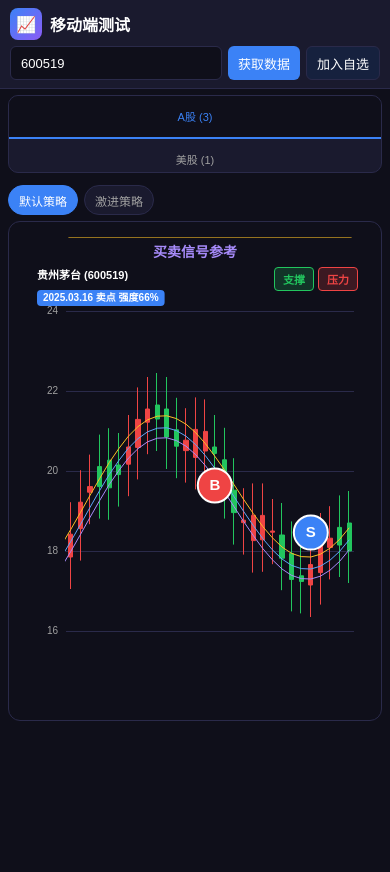
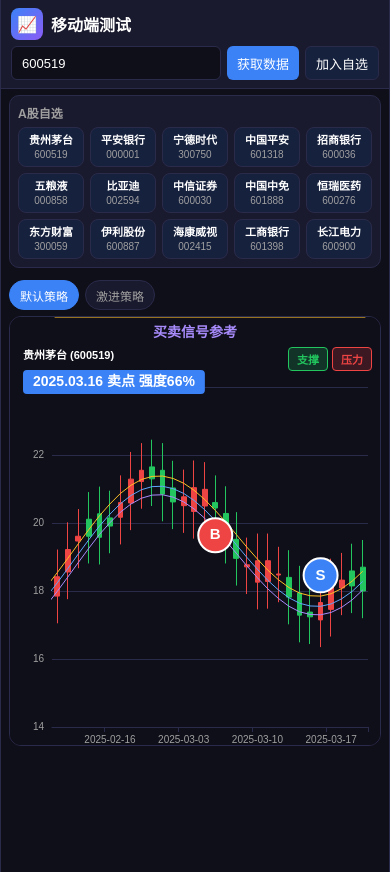
Before and after one commit to stoneZ008/TradeReview, a React (Create React App) app in the folder frontend/: page /mobile-test in a window 390 px wide. Before the commit the page ends 847 px from the top, so only its background shows below. Built offline with nearby package versions, Linux system fonts and the light colour scheme; the HTML template or start-up script is replaced by a standard one.

Commit message:
移动端适配简化

```diff
--- a/frontend/src/components/KlineChart.js
+++ b/frontend/src/components/KlineChart.js
@@ -2,16 +2,17 @@ import React, { useEffect, useState } from 'react';
 import ReactECharts from 'echarts-for-react';
 import { detectMACDDivergence } from '../utils/divergence';
 
-export default function KlineChart({ stockData, symbol, titleSuffix = '', showLatestInfo = false, hideLegendItems = [] }) {
+export default function KlineChart({ stockData, symbol, titleSuffix = '', showLatestInfo = false, hideLegendItems = [], forceMobile = false }) {
   const [showSupport, setShowSupport] = useState(false);
   const [showResistance, setShowResistance] = useState(false);
-  const [isMobile, setIsMobile] = useState(() => window.innerWidth <= 768);
+  const [isMobile, setIsMobile] = useState(() => forceMobile || window.innerWidth <= 768);
 
   useEffect(() => {
-    const handleResize = () => setIsMobile(window.innerWidth <= 768);
+    const handleResize = () => setIsMobile(forceMobile || window.innerWidth <= 768);
+    handleResize();
     window.addEventListener('resize', handleResize);
     return () => window.removeEventListener('resize', handleResize);
-  }, []);
+  }, [forceMobile]);
 
   if (!stockData?.data) return null;
 
@@ -135,9 +136,9 @@ export default function KlineChart({ stockData, symbol, titleSuffix = '', showLa
           tag: {
             backgroundColor: signalBg,
             color: signalColor,
-            fontSize: isMobile ? 10 : 14,
+            fontSize: isMobile ? 14 : 14,
             fontWeight: 'bold',
-            padding: isMobile ? [3, 6] : [4, 10],
+            padding: isMobile ? [5, 10] : [4, 10],
             borderRadius: 4,
           },
         },
@@ -356,7 +357,7 @@ export default function KlineChart({ stockData, symbol, titleSuffix = '', showLa
           title: [{ textStyle: { fontSize: 14 } }, { textStyle: { fontSize: 11 } }],
           legend: { show: false },
           grid: [
-            { left: 42, right: 12, top: signalTag ? 74 : 54, height: 400 },
+            { left: 42, right: 12, top: signalTag ? 70 : 50, height: 340 },
             { left: 42, right: 12, top: 0, height: 0 },
             { left: 42, right: 12, top: 0, height: 0 },
           ],
--- a/frontend/src/components/Watchlist.js
+++ b/frontend/src/components/Watchlist.js
@@ -10,9 +10,20 @@ export default function Watchlist({ watchlist, onSelect, onRemove }) {
   const aStockList = watchlist.filter((s) => !isUsStock(s.code));
   const usStockList = watchlist.filter((s) => isUsStock(s.code));
   const displayList = activeTab === 'a' ? aStockList : usStockList;
+  const mobileStocks = aStockList.slice(0, 15);
 
   return (
     <div className="watchlist-sidebar">
+      <div className="watchlist-mobile-header">A股自选</div>
+      <div className="watchlist-mobile-grid">
+        {mobileStocks.map((stock, i) => (
+          <button key={i} className="watchlist-mobile-card" onClick={() => onSelect(stock)}>
+            <span className="watchlist-mobile-name">{stock.name}</span>
+            <span className="watchlist-mobile-code">{stock.code}</span>
+          </button>
+        ))}
+        {mobileStocks.length === 0 && <div className="watchlist-mobile-empty">暂无A股自选</div>}
+      </div>
       <div className="watchlist-header">
         <span>⭐ 自选股</span>
       </div>
--- a/frontend/src/index.css
+++ b/frontend/src/index.css
@@ -280,6 +280,11 @@ body {
   font-size: 14px;
 }
 
+.watchlist-mobile-header,
+.watchlist-mobile-grid {
+  display: none;
+}
+
 .input-group {
   display: flex;
   align-items: center;
@@ -1731,6 +1736,194 @@ body {
    移动端响应式适配 (核心版)
    ======================================== */
 
+.mobile-test-page {
+  max-width: 430px;
+  min-height: 100vh;
+  margin: 0 auto;
+  border-left: 1px solid var(--border);
+  border-right: 1px solid var(--border);
+  background: var(--bg-primary);
+}
+
+.mobile-test-page .app {
+  height: auto;
+}
+
+.mobile-test-page .header {
+  position: sticky;
+  top: 0;
+  z-index: 50;
+  padding: 8px 10px;
+  flex-wrap: wrap;
+  gap: 6px;
+  align-items: flex-start;
+}
+
+.mobile-test-page .logo {
+  gap: 8px;
+}
+
+.mobile-test-page .logo-icon {
+  width: 32px;
+  height: 32px;
+  font-size: 16px;
+}
+
+.mobile-test-page .logo-text {
+  font-size: 16px;
+  white-space: nowrap;
+}
+
+.mobile-test-page .controls {
+  order: 3;
+  width: 100%;
+  display: grid;
+  grid-template-columns: minmax(0, 1fr) auto auto;
+  gap: 6px;
+  align-items: stretch;
+}
+
+.mobile-test-page .controls .input-group {
+  align-items: stretch;
+  flex-direction: column;
+  gap: 2px;
+}
+
+.mobile-test-page .controls label {
+  display: none;
+}
+
+.mobile-test-page .controls .input,
+.mobile-test-page .controls .btn {
+  width: 100%;
+  min-height: 34px;
+  padding: 6px 10px;
+  font-size: 13px;
+}
+
+.mobile-test-page .main-content {
+  display: flex;
+  flex-direction: column;
+  flex: none;
+  overflow: visible;
+  min-height: auto;
+}
+
+.mobile-test-page .watchlist-sidebar {
+  order: 1;
+  display: block;
+  width: auto;
+  max-height: none;
+  margin: 6px 8px 0;
+  padding: 8px;
+  border: 1px solid var(--border);
+  border-radius: 10px;
+  overflow: hidden;
+  background: var(--bg-secondary);
+}
+
+.mobile-test-page .watchlist-header,
+.mobile-test-page .watchlist-tabs,
+.mobile-test-page .watchlist-content,
+.mobile-test-page .chart-legend,
+.mobile-test-page .sidebar {
+  display: none;
+}
+
+.mobile-test-page .watchlist-mobile-header {
+  display: block;
+  margin-bottom: 6px;
+  color: var(--text-secondary);
+  font-size: 12px;
+  font-weight: 600;
+}
+
+.mobile-test-page .watchlist-mobile-grid {
+  display: grid;
+  grid-template-columns: repeat(5, minmax(0, 1fr));
+  gap: 6px;
+}
+
+.mobile-test-page .watchlist-mobile-card {
+  display: flex;
+  min-width: 0;
+    height: 40px;
+    padding: 4px 4px;
+  flex-direction: column;
+  align-items: center;
+  justify-content: center;
+  background: var(--bg-card);
+  border: 1px solid var(--border);
+  border-radius: 8px;
+  color: var(--text-primary);
+  cursor: pointer;
+}
+
+.mobile-test-page .watchlist-mobile-name {
+  width: 100%;
+  overflow: hidden;
+  color: var(--text-primary);
+  font-size: 11px;
+  font-weight: 600;
+  line-height: 1.2;
+  text-align: center;
+  text-overflow: ellipsis;
+  white-space: nowrap;
+}
+
+.mobile-test-page .watchlist-mobile-code {
+  margin-top: 2px;
+  color: var(--text-secondary);
+  font-size: 10px;
+  line-height: 1;
+}
+
+.mobile-test-page .chart-section {
+  order: 2;
+  width: 100%;
+  min-height: calc(100vh - 240px);
+  padding: 6px 8px 8px;
+}
+
+.mobile-test-page .chart-tabs {
+  gap: 6px;
+  padding: 6px 0;
+  overflow-x: auto;
+  border-bottom: none;
+  background: transparent;
+}
+
+.mobile-test-page .chart-tabs .tab {
+  flex: 0 0 auto;
+  min-height: 30px;
+  padding: 5px 10px;
+  font-size: 12px;
+  background: var(--bg-secondary);
+  border: 1px solid var(--border);
+  border-radius: 999px;
+}
+
+.mobile-test-page .chart-tabs .tab.active {
+  background: var(--accent);
+  border-color: var(--accent);
+  color: #fff;
+}
+
+.mobile-test-page .mobile-hidden {
+  display: none !important;
+}
+
+.mobile-test-page .chart-container {
+  flex: none;
+  height: 430px;
+  min-height: 430px;
+  padding: 0;
+  border: 1px solid var(--border);
+  border-radius: 12px;
+  overflow: hidden;
+  background: var(--bg-primary);
+}
+
 @media (max-width: 768px) {
   body {
     overflow-x: hidden;
@@ -1846,74 +2039,83 @@ body {
 
   .watchlist-sidebar {
     order: 1;
-    display: flex;
+    display: block;
     width: auto;
-    max-height: 78px;
+    max-height: none;
     margin: 6px 8px 0;
+    padding: 8px;
     border: 1px solid var(--border);
     border-radius: 10px;
     overflow: hidden;
-  }
-
-  .watchlist-header {
+    background: var(--bg-secondary);
+  }
+
+  .watchlist-header,
+  .watchlist-tabs,
+  .watchlist-content {
     display: none;
   }
 
-  .watchlist-tabs {
-    flex: 0 0 84px;
+  .watchlist-mobile-header {
+    display: block;
+    margin-bottom: 6px;
+    color: var(--text-secondary);
+    font-size: 12px;
+    font-weight: 600;
+  }
+
+  .watchlist-mobile-grid {
+    display: grid;
+    grid-template-columns: repeat(5, minmax(0, 1fr));
+    gap: 6px;
+  }
+
+  .watchlist-mobile-card {
+  display: flex;
+  min-width: 0;
+  height: 40px;
+    padding: 5px 4px;
     flex-direction: column;
-  }
-
-  .watchlist-tab {
-    min-height: 38px;
-    padding: 5px;
+    align-items: center;
+    justify-content: center;
+    background: var(--bg-card);
+    border: 1px solid var(--border);
+    border-radius: 8px;
+    color: var(--text-primary);
+    cursor: pointer;
+  }
+
+  .watchlist-mobile-name {
+    width: 100%;
+    overflow: hidden;
+    color: var(--text-primary);
     font-size: 11px;
-  }
-
-  .watchlist-content {
-    display: flex;
-    gap: 6px;
-    overflow-x: auto;
-    overflow-y: hidden;
-    padding: 6px;
-    -webkit-overflow-scrolling: touch;
-  }
-
-  .watchlist-item-card {
-    flex: 0 0 104px;
-    min-height: 48px;
-    margin-bottom: 0;
-    padding: 6px 8px;
-    align-items: flex-start;
-  }
-
-  .watchlist-item-card:hover {
-    transform: none;
-  }
-
-  .watchlist-code {
-    font-size: 13px;
-  }
-
-  .watchlist-name {
-    font-size: 11px;
-  }
-
-  .btn-delete-watchlist {
-    width: 22px;
-    height: 22px;
-    flex: 0 0 auto;
-  }
-
-  .watchlist-empty {
-    min-width: 120px;
-    padding: 18px 10px;
+    font-weight: 600;
+    line-height: 1.2;
+    text-align: center;
+    text-overflow: ellipsis;
+    white-space: nowrap;
+  }
+
+  .watchlist-mobile-code {
+    margin-top: 2px;
+    color: var(--text-secondary);
+    font-size: 10px;
+    line-height: 1;
+  }
+
+  .watchlist-mobile-empty {
+    grid-column: 1 / -1;
+    padding: 12px;
+    color: var(--text-secondary);
+    font-size: 12px;
+    text-align: center;
   }
 
   .chart-section {
     order: 2;
     width: 100%;
-    min-height: calc(100vh - 170px);
+    min-height: calc(100vh - 240px);
     padding: 6px 8px 8px;
   }
 
@@ -1961,8 +2163,8 @@ body {
 
   .chart-container {
     flex: none;
-    height: 500px;
-    min-height: 500px;
+    height: 430px;
+    min-height: 430px;
     padding: 0;
     border: 1px solid var(--border);
     border-radius: 12px;
--- a/frontend/src/pages/MobileTestPage.js
+++ b/frontend/src/pages/MobileTestPage.js
@@ -6,6 +6,18 @@ const sampleWatchlist = [
   { code: '600519', name: '贵州茅台' },
   { code: '000001', name: '平安银行' },
   { code: '300750', name: '宁德时代' },
+  { code: '601318', name: '中国平安' },
+  { code: '600036', name: '招商银行' },
+  { code: '000858', name: '五粮液' },
+  { code: '002594', name: '比亚迪' },
+  { code: '600030', name: '中信证券' },
+  { code: '601888', name: '中国中免' },
+  { code: '600276', name: '恒瑞医药' },
+  { code: '300059', name: '东方财富' },
+  { code: '600887', name: '伊利股份' },
+  { code: '002415', name: '海康威视' },
+  { code: '601398', name: '工商银行' },
+  { code: '600900', name: '长江电力' },
   { code: 'AAPL', name: 'Apple' },
 ];
 
@@ -78,7 +90,7 @@ export default function MobileTestPage() {
             <div className="legend-item"><div className="legend-dot" style={{ background: '#3b82f6' }}></div><span>S 卖出</span></div>
           </div>
           <div className="chart-container">
-            <KlineChart stockData={stockData} symbol={stock.code} hideLegendItems={['K线', 'MACD柱']} />
+            <KlineChart stockData={stockData} symbol={stock.code} hideLegendItems={['K线', 'MACD柱']} forceMobile />
           </div>
         </div>
         <div className="sidebar">
```
